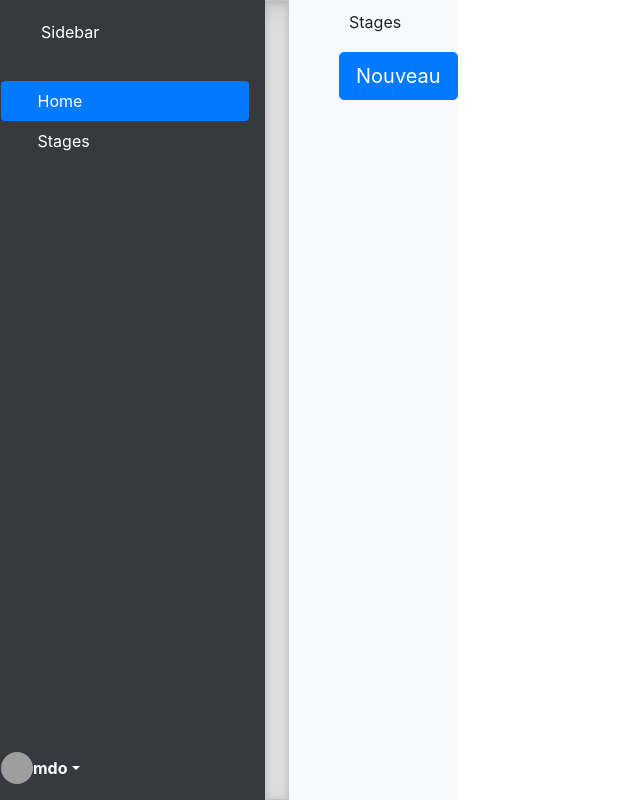
After one commit to moussmo/testScalingo, a Flask app: page /internships in a window 1280 px wide. The commit adds this page. Shown: the whole page, without its empty margins (0-640 px from the left). Run offline with Flask 2, Linux system fonts and the light colour scheme; data that the repository does not hold is empty; some libraries are stand-ins or nearby versions; grey boxes are pictures that could not be loaded.

Commit message:
Small-scale version of internship part

```diff
--- a/server/app.py
+++ b/server/app.py
@@ -1,12 +1,19 @@
-from flask import Flask, render_template, request
+from sys import intern
+from flask import Flask, render_template, request, redirect, url_for
 import os
 import requests
 import json
+from database.database import db, init_database
+
+from database.models import *
 
 api_key = "76492f1cc7209a0e7210f0f223555b6f"
 
 port = os.getenv("PORT")
 app = Flask(__name__)
+db.init_app(app)
+with app.test_request_context():
+    init_database()
 route_accueil="/"
 route_weather="/weather"
 
@@ -29,6 +36,26 @@ def weather():
     else:
         return render_template('weather.html',resultat = "", route_accueil=route_accueil,route_weather=route_weather)
 
+@app.route('/internships', methods=["GET"])
+def internships_main():
+    internships=get_internships_by_student('Test')
+    return render_template('internships_main.html', results=internships)
+
+@app.route('/internships/new', methods=["GET", "POST"])
+@app.route('/internships/new/<id>', methods=["GET", "POST"])
+def internship_form(id=None):
+    print("id:", id)
+    internship = get_internship_by_id(id)
+    if (request.method == 'POST'):
+        if internship is None:
+            internship = Internship()
+        internship.title = request.form.get("title", "")
+        internship.year = request.form.get("year", "")
+        internship.student = "Test"
+        add_internship(internship)
+        return redirect(url_for('internships_main'))
+    return render_template('internships_form.html', intern=internship)
+
 if __name__ == '__main__':
     print("Webhook démarré")
     app.run(host='0.0.0.0', port=port)
--- /dev/null
+++ b/server/database/database.py
@@ -0,0 +1,6 @@
+from flask_sqlalchemy import SQLAlchemy
+
+db = SQLAlchemy()
+
+def init_database():
+    db.create_all()
--- /dev/null
+++ b/server/database/models.py
@@ -0,0 +1,27 @@
+from tkinter.tix import DECREASING
+from database.database import db
+
+class Internship(db.Model):
+    id = db.Column(db.Integer, primary_key=True)
+    title = db.Column(db.String(128))
+    #TODO: student id (authentification)
+    student = db.Column(db.String(32))
+    year = db.Column(db.Integer)
+
+def add_internship(internship):
+    print("Add")
+    db.session.add(internship)
+    db.session.commit()
+
+def get_internship_by_id(internship_id):
+    return Internship.query.filter_by(id=internship_id).first()
+
+def get_internships_by_student(student_id):
+    return Internship.query.filter_by(student=student_id).order_by(Internship.id.desc())
+
+def get_internships_by_student_and_year(student_name, internship_year):
+    return Internship.query.filter_by(student=student_name).filter_by(year=internship_year)
+
+def remove_internship(internship_id):
+    db.session.delete(Internship.query.filter_by(id=internship_id))
+    db.session.commit()
--- a/server/requirements.txt
+++ b/server/requirements.txt
@@ -1,2 +1,3 @@
 flask
+flask-sqlalchemy
 requests
--- a/server/templates/base.html
+++ b/server/templates/base.html
@@ -17,33 +17,15 @@
     <hr>
     <ul class="nav nav-pills flex-column mb-auto">
       <li class="nav-item">
-        <a href="#" class="nav-link active" aria-current="page">
+        <a href="/weather" class="nav-link active" aria-current="page">
           <svg class="bi me-2" width="16" height="16"><use xlink:href="#home"></use></svg>
           Home
         </a>
       </li>
-      <li>
-        <a href="#" class="nav-link text-white">
-          <svg class="bi me-2" width="16" height="16"><use xlink:href="#speedometer2"></use></svg>
-          Dashboard
-        </a>
-      </li>
-      <li>
-        <a href="#" class="nav-link text-white">
-          <svg class="bi me-2" width="16" height="16"><use xlink:href="#table"></use></svg>
-          Orders
-        </a>
-      </li>
-      <li>
-        <a href="#" class="nav-link text-white">
-          <svg class="bi me-2" width="16" height="16"><use xlink:href="#grid"></use></svg>
-          Products
-        </a>
-      </li>
-      <li>
-        <a href="#" class="nav-link text-white">
-          <svg class="bi me-2" width="16" height="16"><use xlink:href="#people-circle"></use></svg>
-          Customers
+      <li class="nav-item">
+        <a href="/internships" class="nav-link text-white" aria-current="page">
+          <svg class="bi me-2" width="16" height="16"><use xlink:href="#internships"></use></svg>
+          Stages
         </a>
       </li>
     </ul>
--- /dev/null
+++ b/server/templates/internships_main.html
@@ -0,0 +1,21 @@
+{%extends "base.html"%}
+
+{%block body%}
+<div style = "padding-left: 50px;">
+  <div style = "padding: 10px;">
+    <label>Stages</label>
+  </div>
+  <a class="btn btn-primary btn-lg" href="/internships/new">Nouveau</a>
+
+  <ul>
+      {% for internship in results %}
+        <div style = "padding: 10px; border-color: black">
+            <div>{{internship.title}}</div>
+            <div>{{internship.id}}</div>
+            <a href="{{ url_for("internship_form", id=internship.id) }}">Modifier</a>
+        </div>
+      {% endfor %}
+  </ul>
+
+</div>
+{%endblock%}
```
Also changed, not shown: server/templates/internships_form.html (added, +23 -0 lines), 1 other file.
